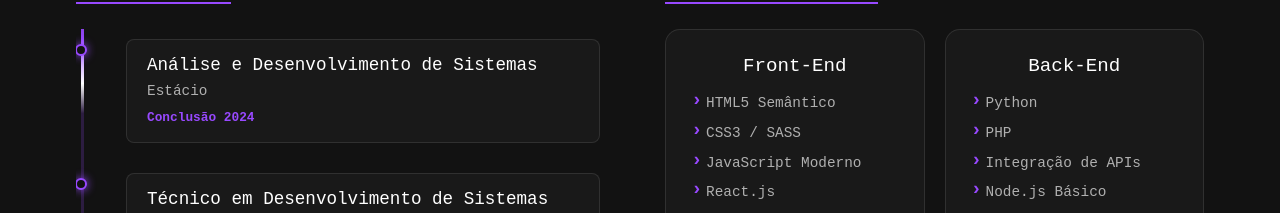
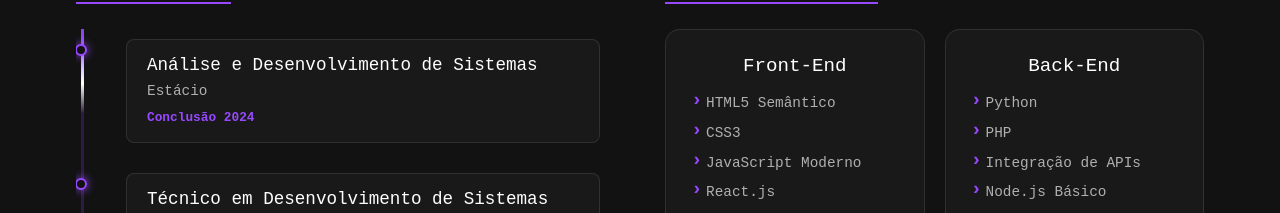
Before and after one commit to GuiMachado001/PortifolioReactVite, a React (Vite) app: page / in a window 1280 px wide. Shown: the part 2379-2592 px from the top of the page. Built offline with nearby package versions, Linux system fonts and the light colour scheme.

Commit message:
Update Curriculo.jsx

```diff
--- a/src/components/Curriculo/Curriculo.jsx
+++ b/src/components/Curriculo/Curriculo.jsx
@@ -52,7 +52,7 @@ function Curriculo() {
                         <div className="knowledge-grid">
                             <Conhecimento
                                 title="Front-End"
-                                items={['HTML5 Semântico', 'CSS3 / SASS', 'JavaScript Moderno', 'React.js']}
+                                items={['HTML5 Semântico', 'CSS3', 'JavaScript Moderno', 'React.js']}
                                 icons={['fa-brands fa-html5', 'fa-brands fa-css3-alt', 'fa-brands fa-square-js', 'fa-brands fa-react']}
                             />
 
```
